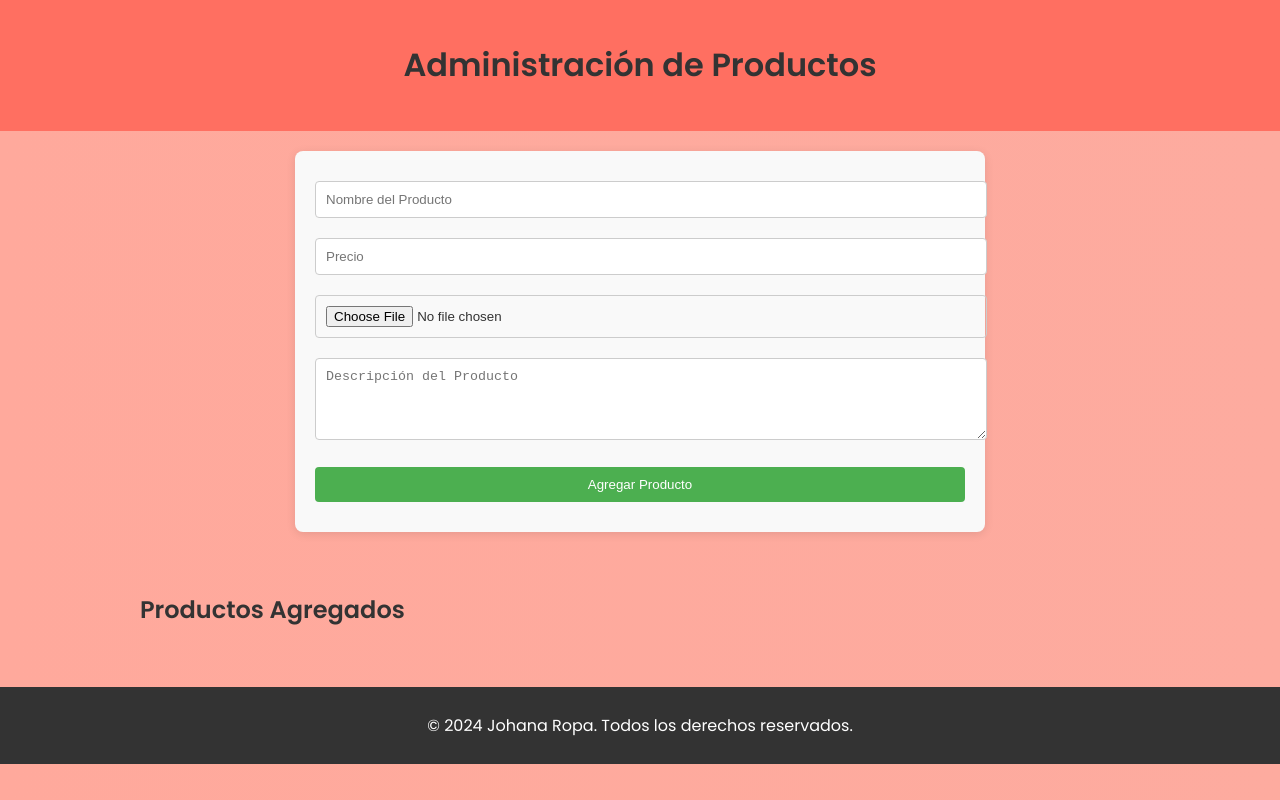
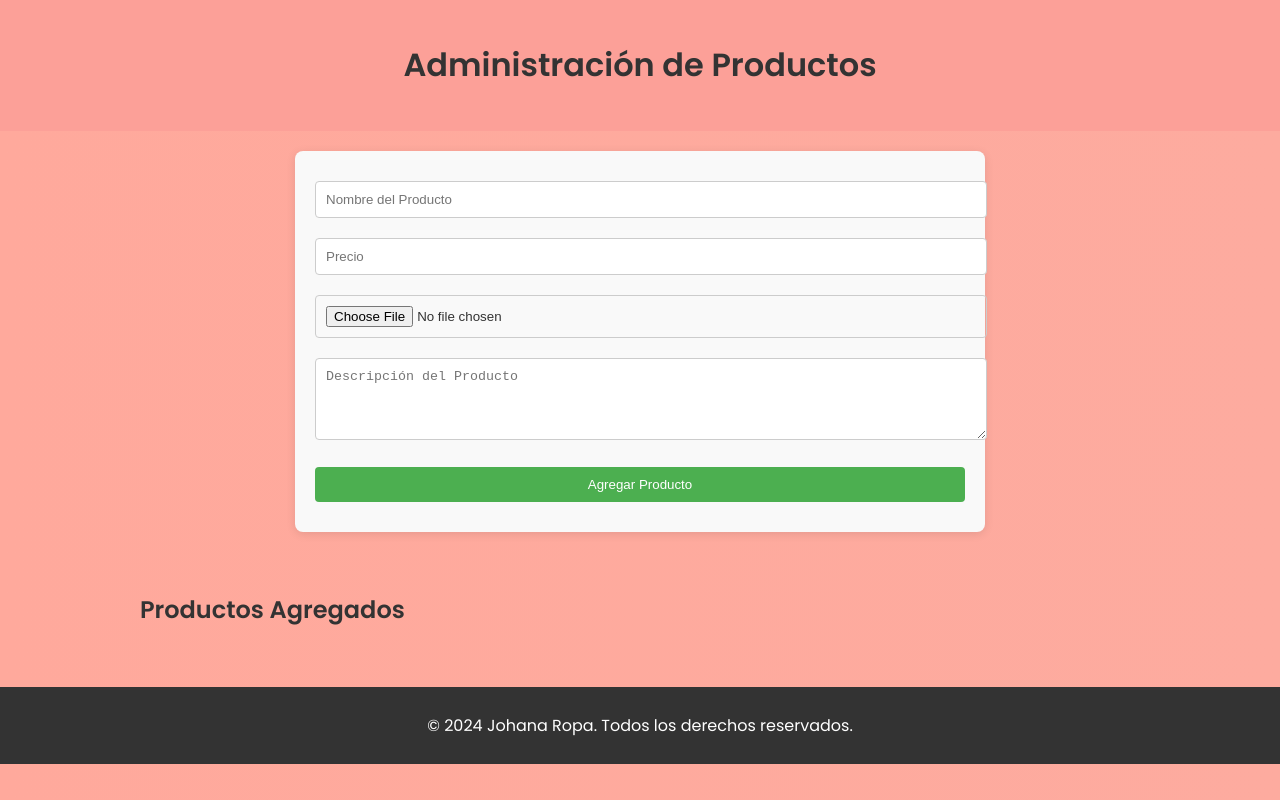
Before and after one commit to angelfa06/LR-textiles, a plain HTML site: page admin-panel.html in a window 1280 px wide. Drawn offline with Linux system fonts and the light colour scheme.

Commit message:
admin-panel.css

```diff
--- a/admin-panel.css
+++ b/admin-panel.css
@@ -1,7 +1,7 @@
 body {
     margin: 0;
     padding: 0;
-    background: linear-gradient(to right, #ffa99c, #fdab9f);
+   background: linear-gradient(to right, #ffa99c, #fdab9f);
     color: #333;
     font-family: 'Poppins', sans-serif;
 
@@ -12,7 +12,7 @@ header {
     flex-direction: column;
     justify-content: center;
     align-items: center;
-    background-color: #ff6f61;
+    background-color: #fca098;
     /* Fondo del header */
     padding: 20px;
   }
```
